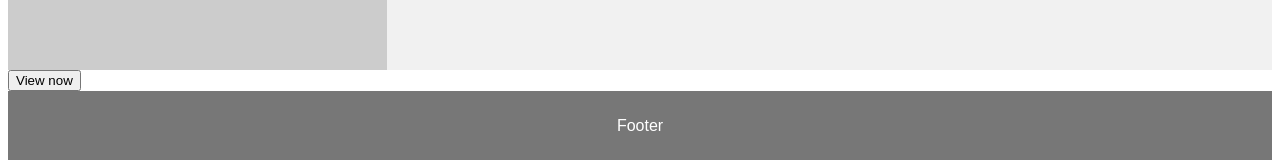
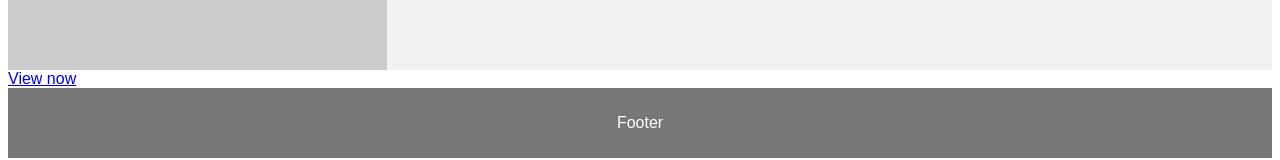
Before and after one commit to nguyenhah401/product-management, a plain HTML site: page index.html in a window 1280 px wide. Shown: the part 574-734 px from the top of the page. Drawn offline with Linux system fonts and the light colour scheme.

Commit message:
update map

```diff
--- a/index.html
+++ b/index.html
@@ -93,7 +93,7 @@ footer {
     <p>London is the capital city of England. It is the most populous city in the  United Kingdom, with a metropolitan area of over 13 million inhabitants.</p>
     <p>Standing on the River Thames, London has been a major settlement for two millennia, its history going back to its founding by the Romans, who named it Londinium.</p>
   </article>
-  <button>View now</button>
+  <a href="https://maps.app.goo.gl/87mfqzwD7Rh1ZmK96" target="_blank">View now</a>
 </section>
 
 <footer>
```
